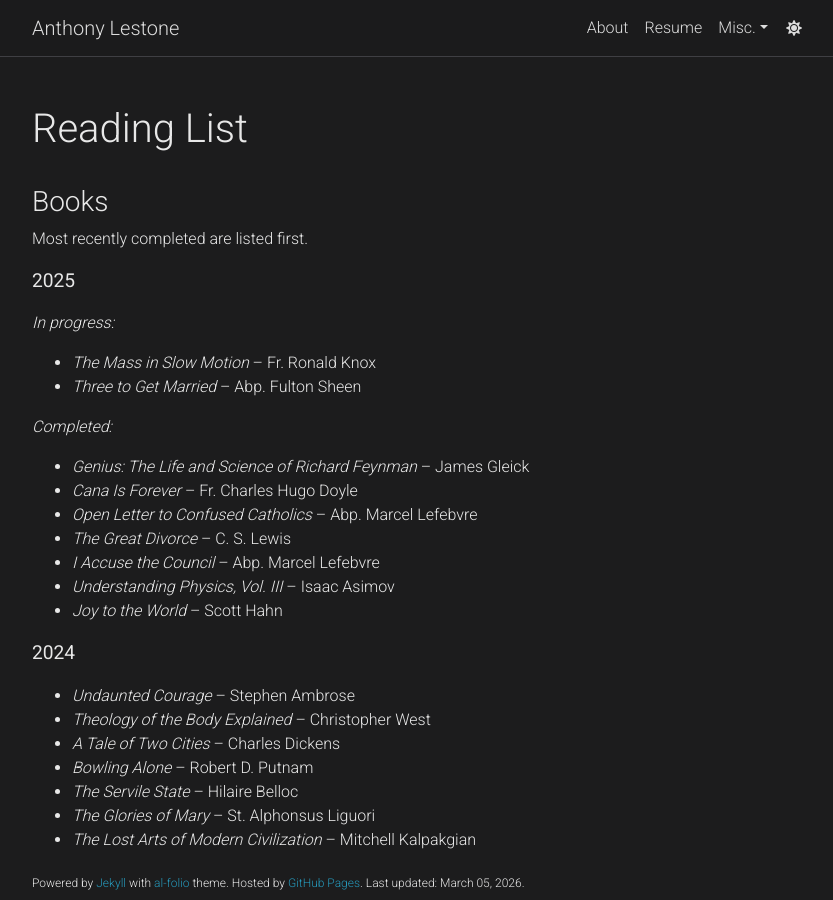
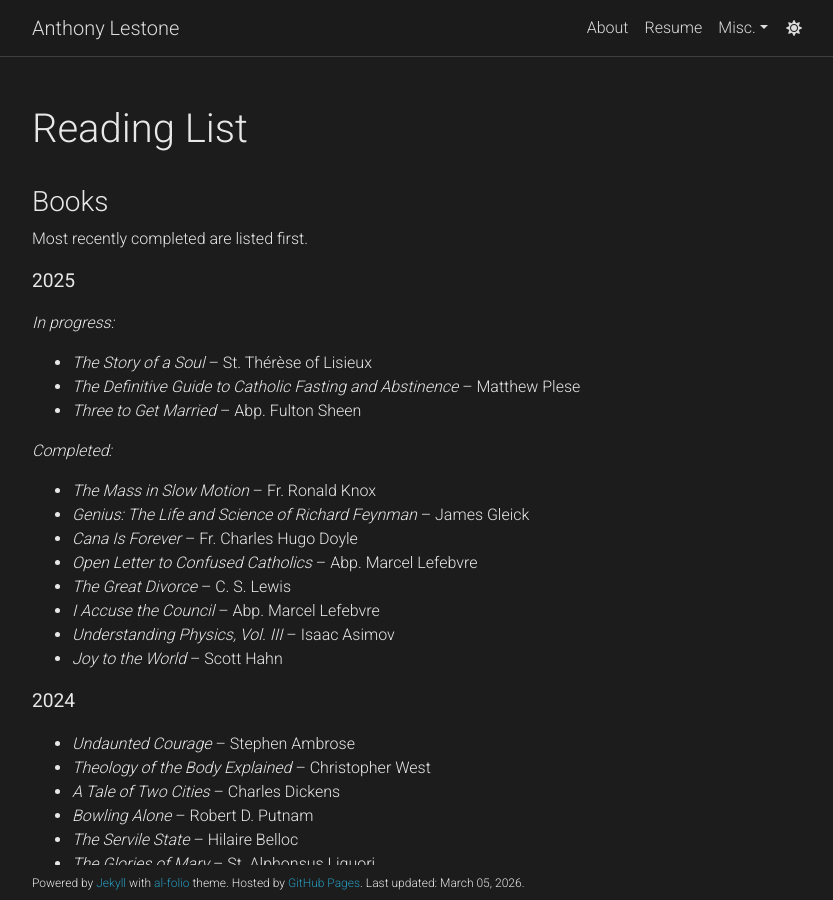
Before and after one commit to anthonylestone/anthonylestone.github.io, a Jekyll site: the page built from _pages/readinglist.md, in a window 1280 px wide and 900 px high. Shown: the whole window, without its empty margins (223-1056 px from the left). Built offline with Jekyll 4.4.1, drawn with Linux system fonts in a browser that asks for light colours; comment, search, counter and statistics services are not loaded; a style sheet for code colours, icons or effects is not loaded.

Commit message:
Finished The Mass in Slow Motion. Started Story of a Soul and fasting book.

```diff
--- a/_pages/readinglist.md
+++ b/_pages/readinglist.md
@@ -27,10 +27,12 @@ Most recently completed are listed first.
 <b><big>2025</big><b>
 
 *In progress:*
-- *The Mass in Slow Motion* -- Fr. Ronald Knox
+- *The Story of a Soul* -- St. Thérèse of Lisieux
+- *The Definitive Guide to Catholic Fasting and Abstinence* -- Matthew Plese
 - *Three to Get Married* -- Abp. Fulton Sheen
 
 *Completed:*
+- *The Mass in Slow Motion* -- Fr. Ronald Knox
 - *Genius: The Life and Science of Richard Feynman* -- James Gleick
 - *Cana Is Forever* -- Fr. Charles Hugo Doyle
 - *Open Letter to Confused Catholics* -- Abp. Marcel Lefebvre
```
